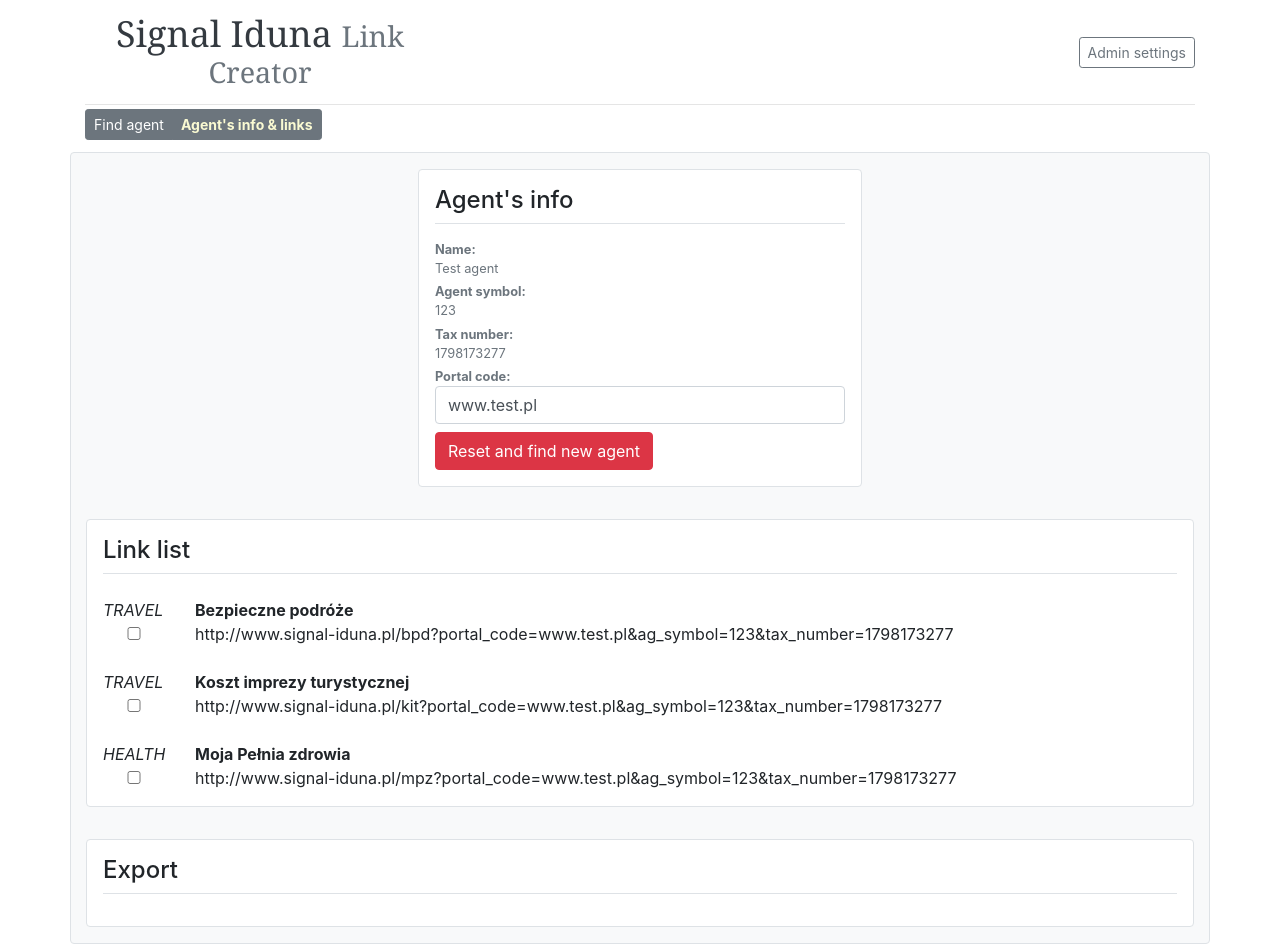
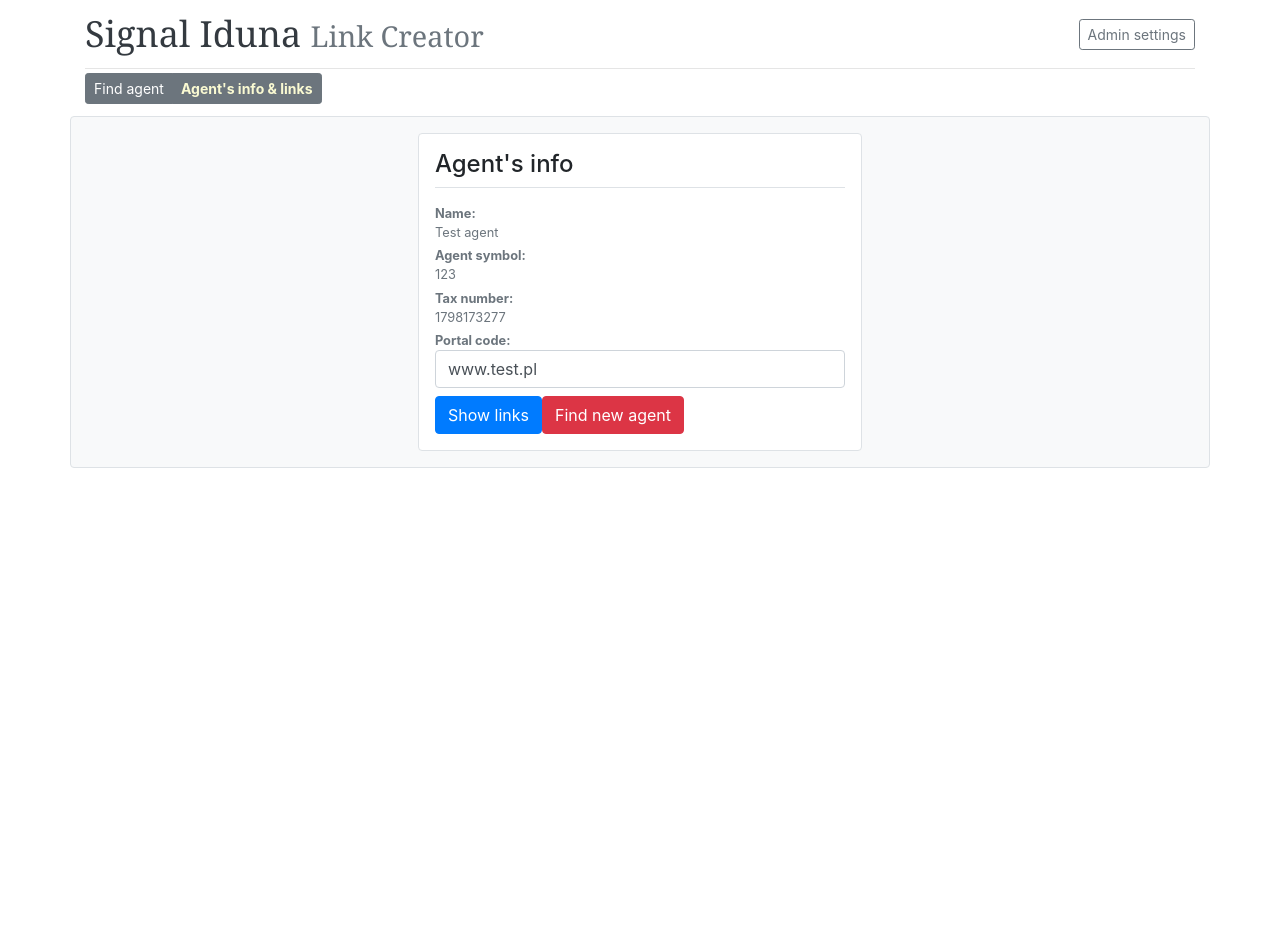
Before and after one commit to itsjustfortesting/LinkCreatorAngular, an Angular app: page /find-agent in a window 1280 px wide. Both pictures are taken after typing "Sample" into the empty fields and a click on the input "Search". After the commit the page ends 800 px from the top, so only its background shows below. Built offline with nearby package versions, Linux system fonts and the light colour scheme.

Commit message:
Cleaning for new

```diff
--- a/src/app/agent/agent-info/agent-info.component.html
+++ b/src/app/agent/agent-info/agent-info.component.html
@@ -46,11 +46,12 @@
                      (input)="onChangePortalCode(portalCodeValue)">
             </p>
           </div>
-          <input type="button" class="btn btn-danger mt-2" value="Reset and find new agent" (click)="onReset()">
+          <input type="submit" class="btn btn-primary mt-2" value="Show links">
+          <input type="button" class="btn btn-danger mt-2" value="Find new agent" (click)="onReset()">
         </div>
       </div>
     </div>
   </form>
-  <app-link-list *ngIf="agent != null && portalCodeValue !== ''"></app-link-list>
-  <app-link-export *ngIf="agent != null && selectedLinks != null"></app-link-export>
+  <!--<app-link-list *ngIf="agent != null && portalCodeValue !== ''"></app-link-list>-->
+  <!--<app-link-export *ngIf="agent != null && selectedLinks != null"></app-link-export>-->
 </ng-template>
--- a/src/app/agent/agent-info/agent-info.component.ts
+++ b/src/app/agent/agent-info/agent-info.component.ts
@@ -4,7 +4,6 @@
 import {Subscription} from 'rxjs/Subscription';
 import {LinkService} from '../../links/link.service';
 import {Router} from '@angular/router';
-import {Link} from '../../links/link.model';
 
 @Component({
   selector: 'app-agent-info',
@@ -15,8 +14,8 @@
   agent: Agent;
   agentSubscription: Subscription;
   portalCodeValue = '';
-  selectedLinksSubscription: Subscription;
-  selectedLinks: Link[];
+  // selectedLinksSubscription: Subscription;
+  // selectedLinks: Link[];
 
   constructor(private agentService: AgentService, private linksService: LinkService, private router: Router) {
   }
@@ -33,17 +32,17 @@
       this.portalCodeValue = this.agentService.getActiveAgent().portalCode;
     }
 
-    this.selectedLinksSubscription = this.linksService.selectedLinksUpdate.subscribe(
-      (links: Link[]) => {
-        this.selectedLinks = links;
-      }
-    );
-    this.selectedLinks = this.linksService.getSelectedLinks();
+    // this.selectedLinksSubscription = this.linksService.selectedLinksUpdate.subscribe(
+    //   (links: Link[]) => {
+    //     this.selectedLinks = links;
+    //   }
+    // );
+    // this.selectedLinks = this.linksService.getSelectedLinks();
   }
 
   ngOnDestroy() {
     this.agentSubscription.unsubscribe();
-    this.selectedLinksSubscription.unsubscribe();
+    // this.selectedLinksSubscription.unsubscribe();
   }
 
   onChangePortalCode(value: string) {
@@ -52,8 +51,8 @@
 
   onReset() {
     this.agentSubscription.unsubscribe();
-    this.selectedLinksSubscription.unsubscribe();
-    this.linksService.clearSelectedLinks();
+    // this.selectedLinksSubscription.unsubscribe();
+    // this.linksService.clearSelectedLinks();
     this.router.navigate(['/find-agent']);
     this.agentService.setActiveAgent(null);
   }
--- a/src/app/app.module.ts
+++ b/src/app/app.module.ts
@@ -10,7 +10,6 @@
 import {FormsModule} from '@angular/forms';
 import {AgentService} from './agent/agent.service';
 import {LinkListComponent} from './links/link-list/link-list.component';
-import {LinkComponent} from './links/link-list/link/link.component';
 import {LinkService} from './links/link.service';
 import {LinkExportComponent} from './links/link-export/link-export.component';
 
@@ -20,7 +19,6 @@
     FindAgentComponent,
     AgentInfoComponent,
     LinkListComponent,
-    LinkComponent,
     LinkExportComponent
   ],
   imports: [
--- a/src/app/core/header/header.component.html
+++ b/src/app/core/header/header.component.html
@@ -1,6 +1,6 @@
 <header class="blog-header py-3">
   <div class="row flex-nowrap justify-content-between align-items-center">
-    <div class="col-4 text-center">
+    <div class="col-7">
       <div class="blog-header-logo text-dark">Signal Iduna
         <small class="text-muted">Link Creator</small>
       </div>
--- a/src/app/links/link-list/link-list.component.html
+++ b/src/app/links/link-list/link-list.component.html
@@ -2,7 +2,7 @@
   <div class="col-sm-12">
     <div class="my-3 p-3 bg-white rounded box-shadow border">
       <h4 class="border-bottom border-gray pb-2 mb-0">Link list</h4>
-      <app-link *ngFor="let link of linkList; let i = index" [linkId]="i"></app-link>
+
     </div>
   </div>
 </div>
--- a/src/app/links/link-list/link-list.component.ts
+++ b/src/app/links/link-list/link-list.component.ts
@@ -1,7 +1,5 @@
 import {Component, OnDestroy, OnInit} from '@angular/core';
-import {Link} from '../link.model';
 import {LinkService} from '../link.service';
-import {Subscription} from 'rxjs/Subscription';
 import {AgentService} from '../../agent/agent.service';
 
 @Component({
@@ -10,23 +8,23 @@
   styleUrls: ['./link-list.component.css']
 })
 export class LinkListComponent implements OnInit, OnDestroy {
-  linkList: Link[];
-  linkListSubscription: Subscription;
+  // linkList: Link[];
+  // linkListSubscription: Subscription;
 
   constructor(private linkService: LinkService, private agentService: AgentService) {
   }
 
   ngOnInit() {
-    this.linkListSubscription = this.linkService.linkListUpdate.subscribe(
-      (link: Link[]) => {
-        this.linkList = link;
-      }
-    );
-    this.linkList = this.linkService.getLinkList();
+    // this.linkListSubscription = this.linkService.linkListUpdate.subscribe(
+    //   (link: Link[]) => {
+    //     this.linkList = link;
+    //   }
+    // );
+    // this.linkList = this.linkService.getLinkList();
   }
 
   ngOnDestroy() {
-    this.linkListSubscription.unsubscribe();
+    // this.linkListSubscription.unsubscribe();
   }
 
 }
--- a/src/app/links/link-list/link/link.component.css
+++ /dev/null
@@ -1,4 +0,0 @@
-input[type="checkbox"] {
-  -webkit-box-shadow: none;
-  outline: -webkit-focus-ring-color auto 0px;
-}
--- a/src/app/links/link-list/link/link.component.html
+++ /dev/null
@@ -1,11 +0,0 @@
-<br>
-<div class="row media-body">
-  <div class="col-sm-1"><em>{{link.lob}}</em></div>
-  <div class="col-sm-11"><strong>{{link.variant}}</strong></div>
-</div>
-<div class="row media-body text-gray-dark align-items-center">
-  <div class="col-sm-1 justify-content-center"><input name="linkCheckBox" id="linkCheckBox" type="checkbox"
-                                                      class="form-control" (change)="onLinkCheckbox()"
-                                                      ngModel #linkCheckBox="ngModel"></div>
-  <div class="col-sm-11">{{finalUrl}}</div>
-</div>
--- a/src/app/links/link-list/link/link.component.ts
+++ /dev/null
@@ -1,54 +0,0 @@
-import {Component, Input, OnDestroy, OnInit, ViewChild} from '@angular/core';
-import {LinkService} from '../../link.service';
-import {Link} from '../../link.model';
-import {AgentService} from '../../../agent/agent.service';
-import {Subscription} from 'rxjs/Subscription';
-import {Agent} from '../../../agent/agent.model';
-import {NgModel} from '@angular/forms';
-
-@Component({
-  selector: 'app-link',
-  templateUrl: './link.component.html',
-  styleUrls: ['./link.component.css']
-})
-export class LinkComponent implements OnInit, OnDestroy {
-  @Input() linkId;
-  link: Link;
-  portalCodeChangedSubscription: Subscription;
-  finalUrl = '';
-  @ViewChild('linkCheckBox') linkCheckBox: NgModel;
-
-  constructor(private linkService: LinkService, private agentService: AgentService) {
-  }
-
-  ngOnInit() {
-    this.link = this.linkService.getLink(this.linkId);
-    this.portalCodeChangedSubscription = this.agentService.portalCodeChanged.subscribe(
-      (portalCode: string) => {
-        this.finalUrl = this.resolveUrl(this.link.url, portalCode, this.agentService.getActiveAgent());
-      }
-    );
-    this.finalUrl = this.resolveUrl(this.link.url, this.agentService.getActiveAgent().portalCode, this.agentService.getActiveAgent());
-  }
-
-  ngOnDestroy(): void {
-    this.portalCodeChangedSubscription.unsubscribe();
-  }
-
-  resolveUrl(url: string, portalCode: string, agent: Agent) {
-    let finalUrl = url;
-    finalUrl = finalUrl.replace('<#portalCode#>', portalCode);
-    finalUrl = finalUrl.replace('<#agSymbol#>', agent.agSymbol);
-    finalUrl = finalUrl.replace('<#taxNumber#>', agent.taxNumber.toString());
-    return finalUrl;
-  }
-
-  onLinkCheckbox() {
-    const linkToExport = new Link(this.link.lob, this.link.variant, this.finalUrl);
-    if (this.linkCheckBox.value === true) {
-      this.linkService.addSelectedLink(linkToExport);
-    } else {
-      this.linkService.removeSelectedLink(linkToExport);
-    }
-  }
-}
--- a/src/app/links/link.service.ts
+++ b/src/app/links/link.service.ts
@@ -10,8 +10,8 @@
     new Link('HEALTH', 'Moja Pełnia zdrowia', 'http://www.signal-iduna.pl/mpz?portal_code=<#portalCode#>&ag_symbol=<#agSymbol#>&tax_number=<#taxNumber#>')
   ];
   linkListUpdate = new Subject<Link[]>();
-  private selectedLinks: Link[] = [];
-  selectedLinksUpdate = new Subject<Link[]>();
+  // private selectedLinks: Link[] = [];
+  // selectedLinksUpdate = new Subject<Link[]>();
 
   getLinkList() {
     return this.linkList.slice();
@@ -26,23 +26,23 @@
     this.linkListUpdate.next(this.linkList.slice());
   }
 
-  addSelectedLink(link: Link) {
-    this.selectedLinks.push(link);
-    this.selectedLinksUpdate.next(this.selectedLinks.slice());
-  }
-
-  removeSelectedLink(link: Link) {
-    this.selectedLinks.splice(this.selectedLinks.lastIndexOf(link), 1);
-    this.selectedLinksUpdate.next(this.selectedLinks.slice());
-  }
-
-  getSelectedLinks() {
-    return this.selectedLinks.slice();
-  }
-
-  clearSelectedLinks() {
-    this.selectedLinks = [];
-    this.selectedLinksUpdate.next(this.selectedLinks.slice());
-  }
+  // addSelectedLink(link: Link) {
+  //   this.selectedLinks.push(link);
+  //   this.selectedLinksUpdate.next(this.selectedLinks.slice());
+  // }
+  //
+  // removeSelectedLink(link: Link) {
+  //   this.selectedLinks.splice(this.selectedLinks.lastIndexOf(link), 1);
+  //   this.selectedLinksUpdate.next(this.selectedLinks.slice());
+  // }
+  //
+  // getSelectedLinks() {
+  //   return this.selectedLinks.slice();
+  // }
+  //
+  // clearSelectedLinks() {
+  //   this.selectedLinks = [];
+  //   this.selectedLinksUpdate.next(this.selectedLinks.slice());
+  // }
 
 }
```
